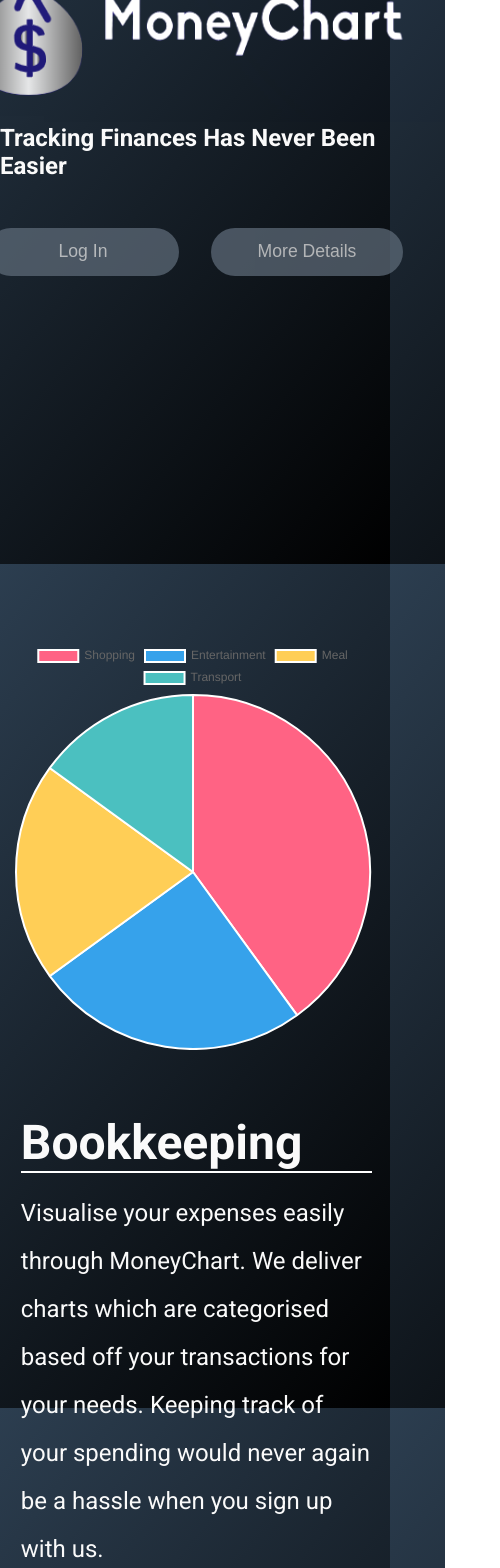
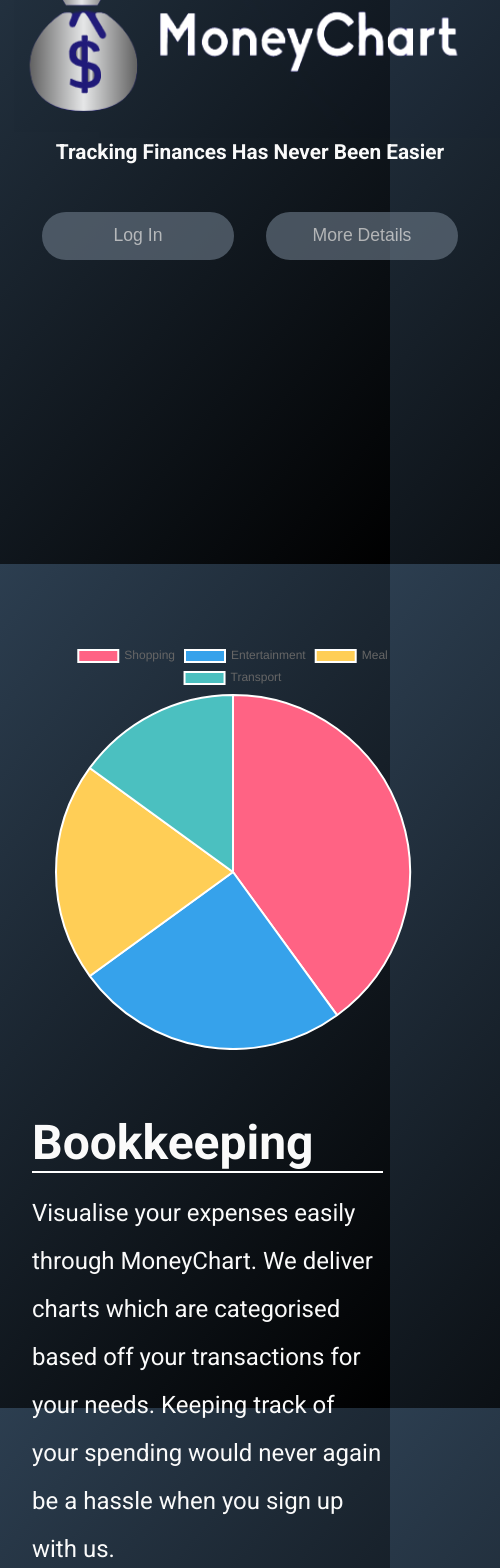
Before and after one commit to JoelKong/MoneyChart, a Next.js app: page / in a window 390 px wide. Shown: the part 280-1848 px from the top of the page, 500 px wide, since content can reach past the window. Built offline with nearby package versions, Linux system fonts and the light colour scheme.

Commit message:
chore: optimised hero and bookkeeping for mobile

```diff
--- a/components/landingpage/Bookkeeping.tsx
+++ b/components/landingpage/Bookkeeping.tsx
@@ -11,7 +11,7 @@ function Bookkeeping({ samplePieData }: PieChartProps) {
 
   useEffect(() => {
     const handleScroll = () => {
-      const threshold: number = window.innerHeight * 0.2;
+      const threshold: number = window.innerHeight * 0.4;
       if (window.pageYOffset > threshold) {
         setIsComponentMounted(true);
       }
@@ -30,7 +30,7 @@ function Bookkeeping({ samplePieData }: PieChartProps) {
     return (
       <section className={classes.bookkeeping}>
         <div className={classes.chart}>
-          <Pie data={samplePieData} width={410} height={410} />
+          <Pie data={samplePieData} />
         </div>
         <article className={classes.bookkeepingarticle}>
           <div>
--- a/components/landingpage/Hero.tsx
+++ b/components/landingpage/Hero.tsx
@@ -18,6 +18,7 @@ function Hero(): JSX.Element {
         alt="MoneyChart Logo"
         width={500}
         height={200}
+        priority
       />
       <h1 className={classes.slogan}>
         Tracking Finances Has Never Been Easier
--- a/components/landingpage/bookkeeping.module.css
+++ b/components/landingpage/bookkeeping.module.css
@@ -47,3 +47,12 @@
     text-align: left;
   }
 }
+
+@media (max-width: 500px) {
+  .chart {
+    margin-left: 5rem;
+  }
+  .bookkeepingarticle {
+    padding-left: 2rem;
+  }
+}
--- a/components/landingpage/hero.module.css
+++ b/components/landingpage/hero.module.css
@@ -4,6 +4,7 @@
   justify-content: center;
   min-height: 90vh;
   flex-direction: column;
+  flex-wrap: wrap;
 }
 
 .slogan {
@@ -57,6 +58,6 @@
 
 @media (max-width: 600px) {
   .slogan {
-    font-size: 1.5rem;
+    font-size: 1.3rem;
   }
 }
```
